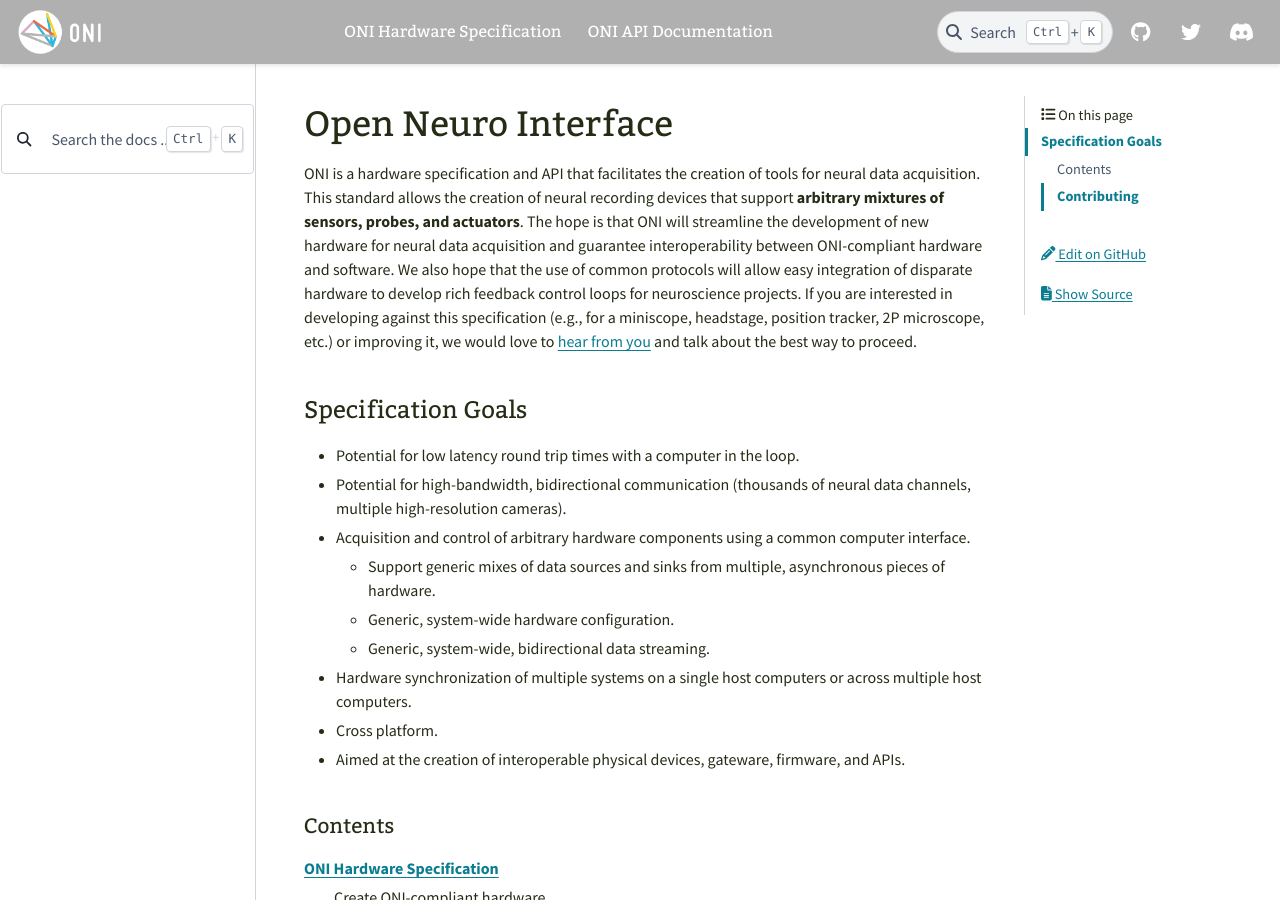
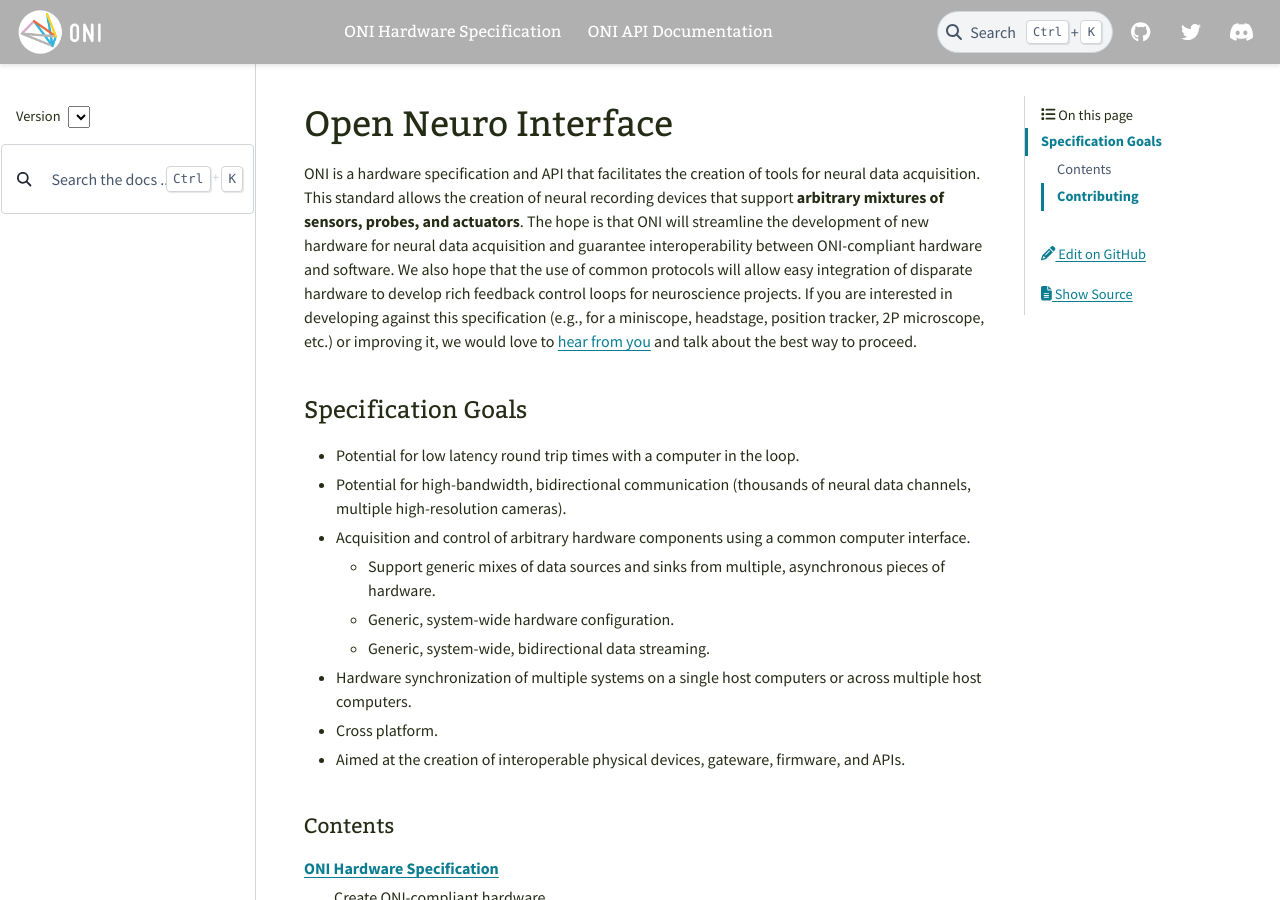
Before and after one commit to open-ephys/ONI, a Sphinx documentation site: the page built from source/index.rst, in a window 1280 px wide and 900 px high. Built offline with Sphinx 7.4.7 and the PyData theme 0.15.4, drawn with Linux system fonts in a browser that asks for light colours.

Commit message:
Add dropdown menu of docs version - Update Makefile - Update actions directory

```diff
--- a/source/_templates/versioning.html
+++ b/source/_templates/versioning.html
@@ -1,8 +1,48 @@
-{% if versions %}
-<h3>{{ _('Versions') }}</h3>
+<!-- {% if versions %}
+<h5 style="margin: 1px">{{ _('Versions') }}</h5>
 <ul>
   {%- for item in versions %}
   <li><a href="{{ item.url }}">{{ item.name }}</a></li>
   {%- endfor %}
 </ul>
-{% endif %}
+{% endif %} -->
+
+<!-- {% if versions %}
+<h4 style="margin: 1px">Docs Version</h4>
+<h5 style="margin: 1px">{{ _('Branches') }}</h5>
+<ul style="margin-bottom: 1px">
+  {%- for item in versions.branches %}
+  <li><a href="{{ item.url }}">{{ item.name }}</a></li>
+  {%- endfor %}
+</ul>
+<h5 style="margin: 1px">{{ _('Tags') }}</h5>
+<ul style="margin-bottom: 1px">
+  {%- for item in versions.tags %}
+  <li><a href="{{ item.url }}">{{ item.name }}</a></li>
+  {%- endfor %}
+</ul>
+{% endif %} -->
+
+<div id="version_container">
+    <span style="vertical-align: middle">{{ _('Version') }}</span>
+    <select
+      style="vertical-align: middle; margin-left: 5px"
+      onchange="window.location.href=this.value"
+      id="version_dropdown_menu"
+    >
+      {% if versions %}
+      {%- for item in versions %}
+      <option value="{{ item.url }}">{{ item.name }}</a></li>
+      {%- endfor %}
+      {% endif %}
+    </select>
+ </div>
+ <script>
+    var dropdown = document.getElementById('version_dropdown_menu');
+
+    for (var i = 0; i < dropdown.options.length; i++) {
+        if (window.location.pathname.includes(dropdown.options[i].label)) {
+            dropdown.options[i].selected = true;
+        }
+    }
+  </script>
--- a/source/conf.py
+++ b/source/conf.py
@@ -45,6 +45,7 @@
     'sphinx.ext.githubpages',
     'breathe',
     'sphinx_csharp',
+    'sphinx_multiversion'
 ]
 # Add any paths that contain templates here, relative to this directory.
 templates_path = ["_templates"]
@@ -106,8 +107,8 @@
 html_style = "_static/theme_overrides.css"
 
 html_sidebars = {
-    'index': ['search-field.html'],
-    "**": ["sidebar-nav-bs.html"]
+    'index': ['versioning.html','search-field.html'],
+    "**": ['versioning.html',"sidebar-nav-bs.html"]
 }
 
 # Custom sidebar templates, must be a dictionary that maps document names
@@ -240,3 +241,9 @@
 
 # Option for linkcheck
 linkcheck_anchors = False
+
+# Options for sphinx-multiversion
+smv_branch_whitelist = r'^main$'
+smv_tag_whitelist = r'^v\d+\.\d+$'
+smv_remote_whitelist = None
+smv_released_pattern = r'^tags/.*$'
```
Also changed, not shown: 4 other files.
